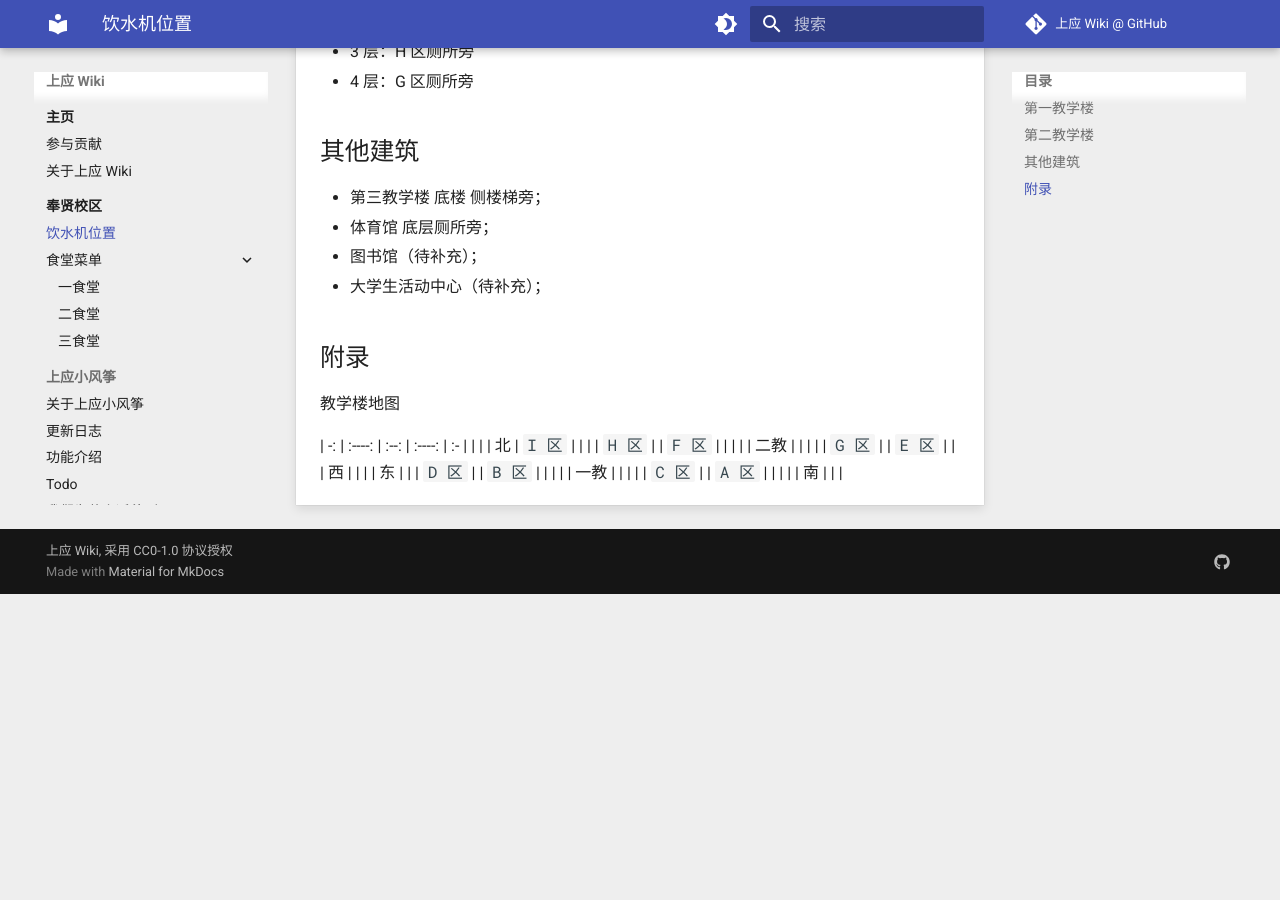
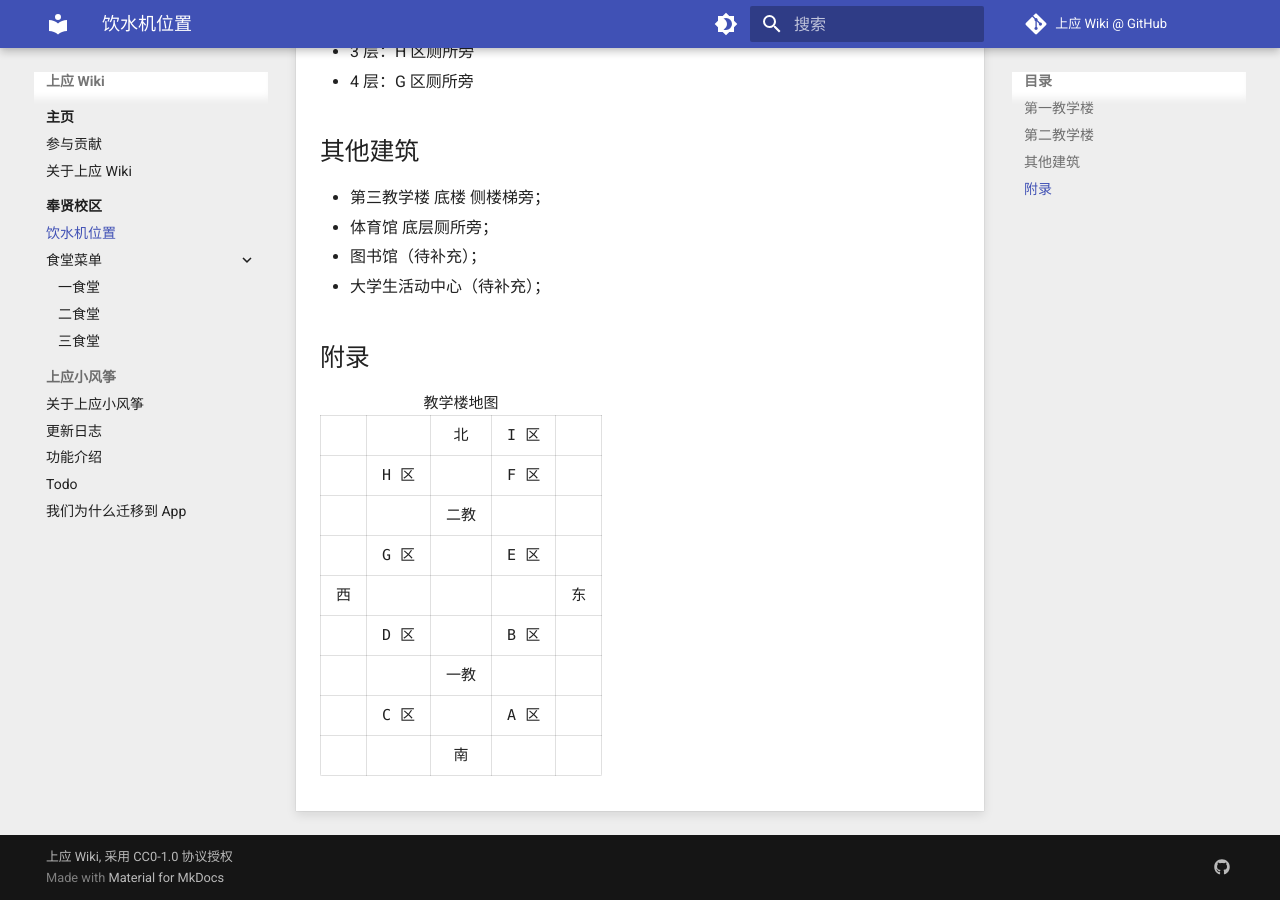
Before and after one commit to SIT-kite/SIT-wiki, an MkDocs documentation site: the page built from docs/fengxian/water.md, in a window 1280 px wide and 900 px high, scrolled down 589 px. Built offline with MkDocs 1.6.1 and Material for MkDocs 9.7.7, drawn with Linux system fonts in a browser that asks for light colours; comment, search, counter and statistics services are not loaded; before the commit the page ends 1183 px from its top, so only the background shows below that; part of the change alters nothing that is shown.

Commit message:
修复奉贤校区 - 饮水机位置 - 附录 - 教学楼地图
这下再也不会炸了

```diff
--- a/docs/fengxian/water.md
+++ b/docs/fengxian/water.md
@@ -27,9 +27,22 @@ A 区西门口和 D 区东门口, 都是靠近教学楼中心的那个楼区出
 
 ## 附录
 
-教学楼地图
+<table style="font-family: Consolas, monospace;">
+	<caption>教学楼地图</caption>
+	<tbody>
+		<tr><td></td><td></td><td align="center">北</td><td align="center">I 区</td><td></td></tr>
+		<tr><td></td><td align="center">H 区</td><td></td><td align="center">F 区</td><td></td></tr>
+		<tr><td></td><td></td><td align="center">二教</td><td></td><td></td></tr>
+		<tr><td></td><td align="center">G 区</td><td></td><td align="center">E 区</td><td></td></tr>
+		<tr><td align="right">西</td><td></td><td></td><td></td><td align="left">东</td></tr>
+		<tr><td></td><td align="center">D 区</td><td></td><td align="center">B 区</td><td></td></tr>
+		<tr><td></td><td></td><td align="center">一教</td><td></td><td></td></tr>
+		<tr><td></td><td align="center">C 区</td><td></td><td align="center">A 区</td><td></td></tr>
+		<tr><td></td><td></td><td align="center">南</td><td></td><td></td></tr>
+	</tbody>
+</table>
 
-| -: | :----: | :--: | :----: | :- |
+<!--
 |    |        |  北  | `I 区` |    |
 |    | `H 区` |      | `F 区` |    |
 |    |        | 二教 |        |    |
@@ -39,3 +52,4 @@ A 区西门口和 D 区东门口, 都是靠近教学楼中心的那个楼区出
 |    |        | 一教 |        |    |
 |    | `C 区` |      | `A 区` |    |
 |    |        |  南  |        |    |
+-->
```
